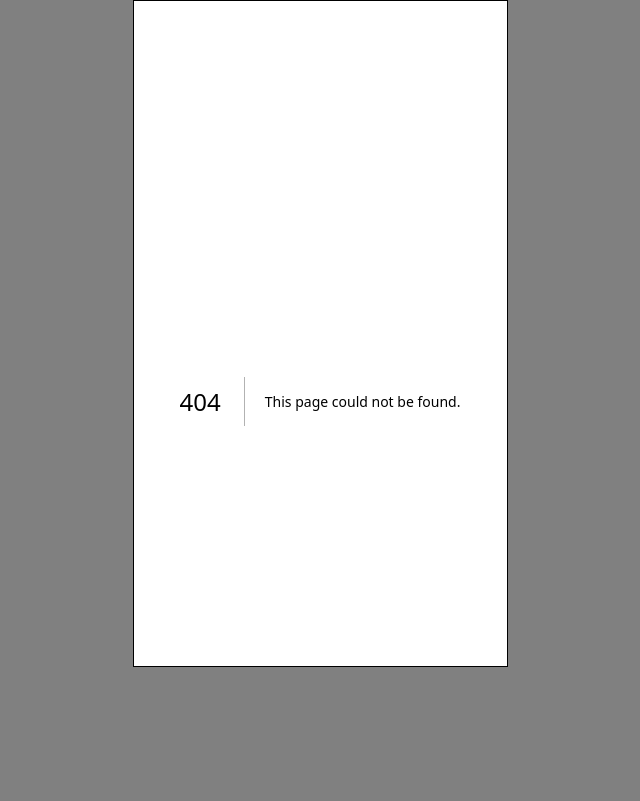
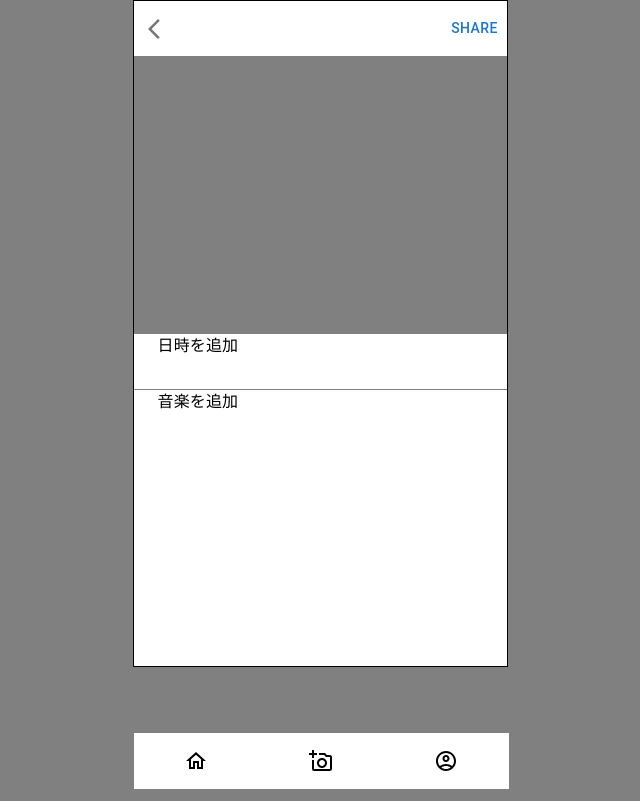
Before and after one commit to shimochan/Pastgram-Temp, a Next.js app: page /post in a window 1280 px wide. Before the commit this address had no page. Shown: the whole page, without its empty margins (320-960 px from the left). Built offline with nearby package versions, Linux system fonts and the light colour scheme.

Commit message:
add post page

```diff
--- /dev/null
+++ b/src/app/post/page.js
@@ -0,0 +1,35 @@
+import { Grid, Container, Typography, Button, IconButton } from "@mui/material";
+import ArrowBackIosNewIcon from '@mui/icons-material/ArrowBackIosNew';
+import { Footer } from "../components/Footer";
+import styles from './style.module.css';
+
+const Post = () => {
+    return (
+        <>
+            <Grid className={styles.post} container direction="column">
+                <Grid item xs={1}>
+                    <div className={styles.share}>
+                        <IconButton><ArrowBackIosNewIcon/></IconButton>
+                        <Button>share</Button>
+                    </div>
+                </Grid>
+                <Grid item xs={5}>
+                    <div className={styles.photo}></div>
+                </Grid>
+                <Grid item xs={1}>
+                    <Container className={styles.info}>
+                        <Typography>日時を追加</Typography>
+                    </Container>
+                </Grid>
+                <Grid item xs={1}>
+                    <Container className={styles.info}>
+                        <Typography>音楽を追加</Typography>
+                    </Container>
+                </Grid>
+            </Grid>
+            <Footer/>
+        </>
+    )
+}
+
+export default Post;
--- /dev/null
+++ b/src/app/post/style.module.css
@@ -0,0 +1,22 @@
+.post {
+    height: 100%;
+}
+
+.share {
+    display: flex;
+    justify-content: space-between;
+    align-content: center;
+    height: 100%;
+}
+.photo {
+    width: 100%;
+    height: 100%;
+    background-color: gray;
+}
+.info {
+    display: flex;
+    align-items: center;
+    width: 100%;
+    height: 100%;
+    border-top: 1px solid gray;
+}
```
